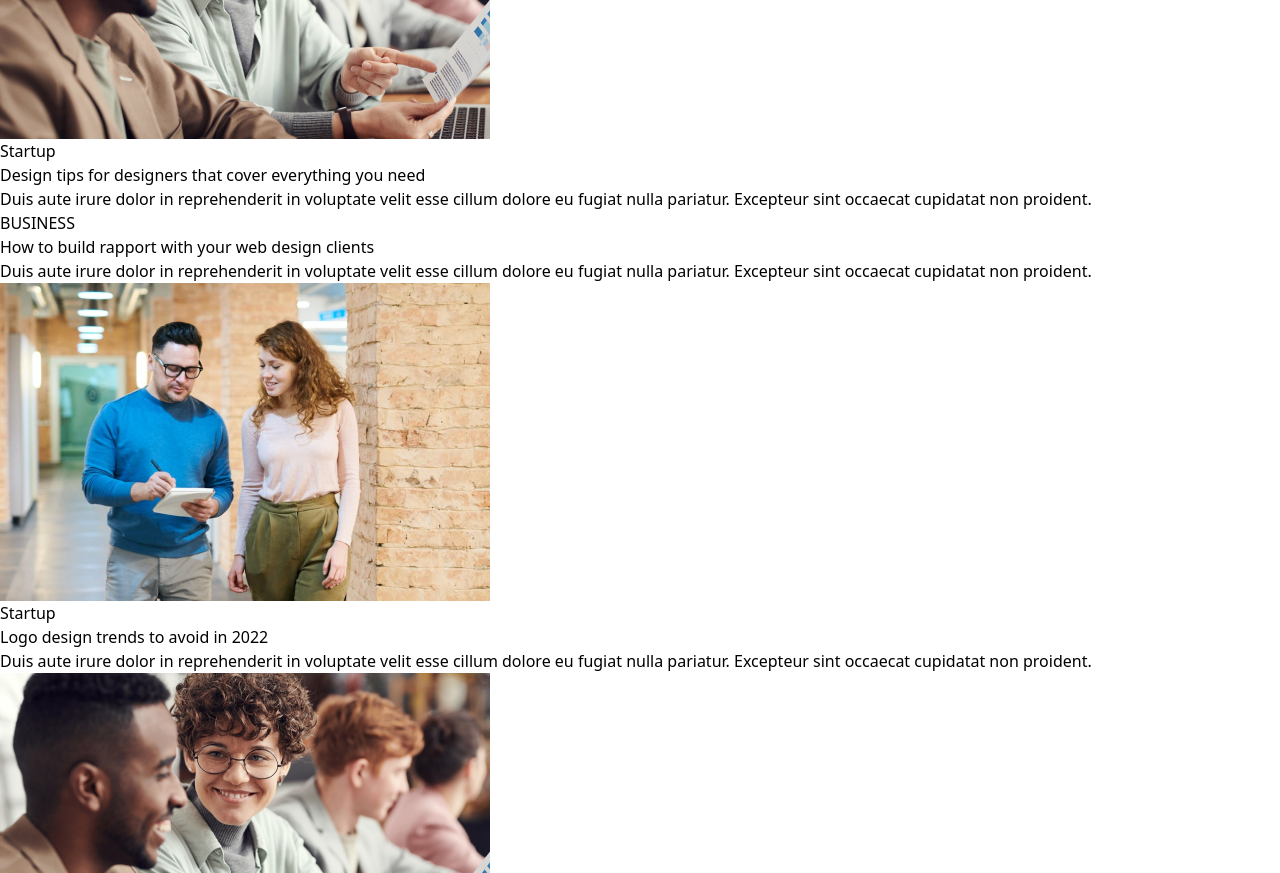
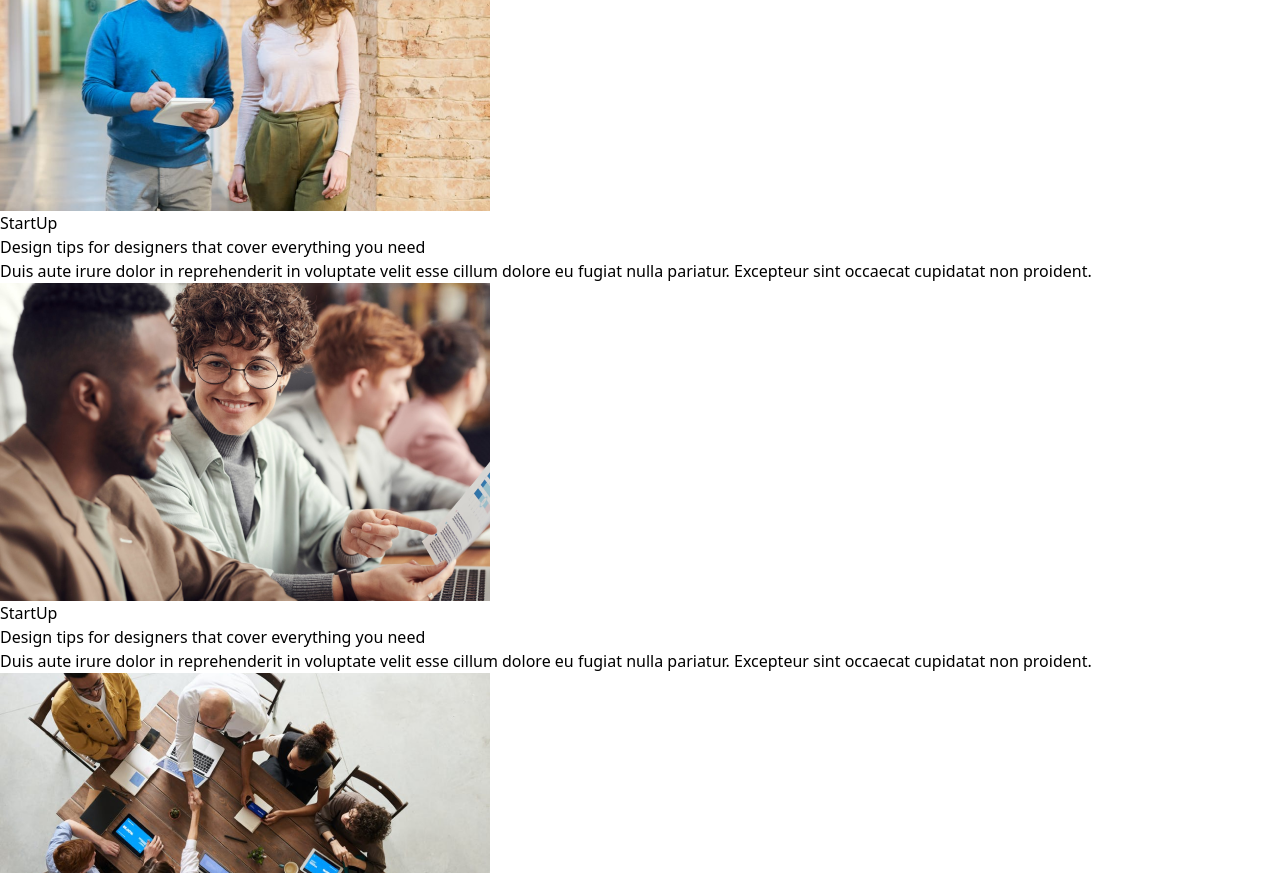
Before and after one commit to AyadAzad/blog-web, a React (Vite) app: page /blog in a window 1280 px wide. Shown: the part 1260-2133 px from the top of the page. Built offline with nearby package versions, Linux system fonts and the light colour scheme.

Commit message:
Edited blog section

```diff
--- a/src/Components/Blogs/AllPosts.tsx
+++ b/src/Components/Blogs/AllPosts.tsx
@@ -1,146 +1,51 @@
-import peopleHandShake from "../../assets/photo-of-people-doing-handshakes-3183197.png";
-import womanLooking from "../../assets/photo-of-woman-looking-at-man-3183173.png";
-import peopleWalking from "../../assets/photo-of-people-walking-on-hallway-3182811.png";
-import womanInfront from "../../assets/two-women-in-front-of-dry-erase-board-1181533.png";
-
+import PostListData from "./PostListData.tsx";
 const AllPosts = () => {
   return (
-    <span className="flex w-full flex-col mt-20 px-20 max-md:max-w-full max-md:mt-10 max-md:px-5">
+      <div className="flex w-full flex-col mt-20 px-20 max-md:max-w-full max-md:mt-10 max-md:px-5">
         <div className="text-gray-800 text-5xl font-bold leading-[63.84px] tracking-tighter self-stretch max-md:max-w-full max-md:text-4xl">
           All posts
         </div>
         <div className="bg-zinc-500 self-stretch shrink-0 h-px mt-9 max-md:max-w-full" />
+
+          {PostListData.map(post => (
         <div className="self-stretch mt-16 max-md:max-w-full max-md:mt-10">
-        <div className="gap-5 flex max-md:flex-col max-md:items-stretch max-md:gap-0">
+              <div key={post.id} className="gap-5 flex max-md:flex-col max-md:items-stretch max-md:gap-0">
                 <div className="flex flex-col items-stretch w-[44%] max-md:w-full max-md:ml-0">
                   <div className="flex grow flex-col items-stretch max-md:max-w-full max-md:mt-8">
                     <img
                         loading="lazy"
-                srcSet={peopleHandShake}
-                className="aspect-[1.73] object-contain object-center w-full overflow-hidden max-md:max-w-full"
-              />
-              <img
-                loading="lazy"
-                srcSet={womanLooking}
-                className="aspect-[1.73] object-contain object-center w-full overflow-hidden mt-16 max-md:max-w-full max-md:mt-10"
+                        srcSet={post.picture}
+                        className="aspect-[1.73] object-contain object-center w-full overflow-hidden max-md:max-w-full max-sm:max-w-full"
+                        alt={`Post ${post.id}`}
                     />
                   </div>
                 </div>
+
                 <div className="flex flex-col items-stretch w-[56%] ml-5 max-md:w-full max-md:ml-0">
               <span className="flex flex-col items-stretch my-auto max-md:max-w-full max-md:mt-10">
                 <div className="text-violet-800 text-base font-semibold leading-5 tracking-[3px] uppercase max-md:max-w-full">
-                Startup
+                  {post.catagory}
                 </div>
                 <div className="text-gray-800 text-4xl font-bold leading-10 tracking-tighter mt-8 max-md:max-w-full">
-                Design tips for designers that cover everything you need
+                  {post.title}
                 </div>
                 <div className="text-zinc-500 text-base leading-7 mt-7 max-md:max-w-full">
-                Duis aute irure dolor in reprehenderit in voluptate velit esse
-                cillum dolore eu fugiat nulla pariatur. Excepteur sint occaecat
-                cupidatat non proident.
-              </div>
-              <div className="text-violet-800 text-base font-semibold leading-5 tracking-[3px] uppercase mt-44 max-md:max-w-full max-md:mt-10">
-                BUSINESS
-              </div>
-              <div className="text-gray-800 text-4xl font-bold leading-10 tracking-tighter mt-8 max-md:max-w-full">
-                How to build rapport with your web design clients
-              </div>
-              <div className="text-zinc-500 text-base leading-7 mt-7 max-md:max-w-full">
-                Duis aute irure dolor in reprehenderit in voluptate velit esse
-                cillum dolore eu fugiat nulla pariatur. Excepteur sint occaecat
-                cupidatat non proident.
+                  {post.text}
                 </div>
               </span>
                 </div>
               </div>
         </div>
-      <div className="self-stretch mt-16 max-md:max-w-full max-md:mt-10">
-        <div className="gap-5 flex max-md:flex-col max-md:items-stretch max-md:gap-0">
-          <div className="flex flex-col items-stretch w-[39%] max-md:w-full max-md:ml-0">
-            <img
-              loading="lazy"
-              srcSet={peopleWalking}
-              className="aspect-[1.54] object-contain object-center w-full overflow-hidden grow max-md:max-w-full max-md:mt-8"
-            />
-          </div>
-          <div className="flex flex-col items-stretch w-[61%] ml-5 max-md:w-full max-md:ml-0">
-            <span className="flex flex-col items-stretch my-auto max-md:max-w-full max-md:mt-10">
-              <div className="text-violet-800 text-base font-semibold leading-5 tracking-[3px] uppercase max-md:max-w-full">
-                Startup
-              </div>
-              <div className="text-gray-800 text-4xl font-bold leading-10 tracking-tighter mt-8 max-md:max-w-full">
-                Logo design trends to avoid in 2022
-              </div>
-              <div className="text-zinc-500 text-base leading-7 mt-7 max-md:max-w-full">
-                Duis aute irure dolor in reprehenderit in voluptate velit esse
-                cillum dolore eu fugiat nulla pariatur. Excepteur sint occaecat
-                cupidatat non proident.
-              </div>
-            </span>
-          </div>
-        </div>
-      </div>
-      <div className="self-stretch mt-16 max-md:max-w-full max-md:mt-10">
-        <div className="gap-5 flex max-md:flex-col max-md:items-stretch max-md:gap-0">
-          <div className="flex flex-col items-stretch w-[39%] max-md:w-full max-md:ml-0">
-            <img
-              loading="lazy"
-              srcSet={womanLooking}
-              className="aspect-[1.54] object-contain object-center w-full overflow-hidden grow max-md:max-w-full max-md:mt-8"
-            />
-          </div>
-          <div className="flex flex-col items-stretch w-[61%] ml-5 max-md:w-full max-md:ml-0">
-            <span className="flex flex-col items-stretch my-auto max-md:max-w-full max-md:mt-10">
-              <div className="text-violet-800 text-base font-semibold leading-5 tracking-[3px] uppercase max-md:max-w-full">
-                TECHNOLOGY
-              </div>
-              <div className="text-gray-800 text-4xl font-bold leading-10 tracking-tighter mt-8 max-md:max-w-full">
-                8 Figma design systems you can download for free today
-              </div>
-              <div className="text-zinc-500 text-base leading-7 mt-7 max-md:max-w-full">
-                Duis aute irure dolor in reprehenderit in voluptate velit esse
-                cillum dolore eu fugiat nulla pariatur. Excepteur sint occaecat
-                cupidatat non proident.
-              </div>
-            </span>
-          </div>
-        </div>
-      </div>
-      <div className="self-stretch mt-16 max-md:max-w-full max-md:mt-10">
-        <div className="gap-5 flex max-md:flex-col max-md:items-stretch max-md:gap-0">
-          <div className="flex flex-col items-stretch w-[39%] max-md:w-full max-md:ml-0">
-            <img
-              loading="lazy"
-              srcSet={womanInfront}
-              className="aspect-[1.54] object-contain object-center w-full overflow-hidden grow max-md:max-w-full max-md:mt-8"
-            />
-          </div>
-          <div className="flex flex-col items-stretch w-[61%] ml-5 max-md:w-full max-md:ml-0">
-            <span className="flex flex-col items-stretch my-auto max-md:max-w-full max-md:mt-10">
-              <div className="text-violet-800 text-base font-semibold leading-5 tracking-[3px] uppercase max-md:max-w-full">
-                ECONOMY
-              </div>
-              <div className="text-gray-800 text-4xl font-bold leading-10 tracking-tighter mt-8 max-md:max-w-full">
-                Font sizes in UI design: The complete guide to follow
-              </div>
-              <div className="text-zinc-500 text-base leading-7 mt-7 max-md:max-w-full">
-                Duis aute irure dolor in reprehenderit in voluptate velit esse
-                cillum dolore eu fugiat nulla pariatur. Excepteur sint occaecat
-                cupidatat non proident.
-              </div>
-            </span>
-          </div>
-        </div>
-      </div>
-      <span className="self-center flex justify-between gap-5 mt-20 items-start max-md:mt-10">
+          ))}
+        <div className="self-center flex justify-between gap-5 mt-20 items-start max-md:mt-10">
           <div className="text-zinc-500 text-center text-2xl font-bold leading-8">
             &lt; Prev{" "}
           </div>
           <div className="text-gray-800 text-center text-3xl font-bold leading-10 tracking-tighter self-stretch">
             Next &gt;
           </div>
-      </span>
-    </span>
+        </div>
+      </div>
   );
 };
 export default AllPosts;
--- /dev/null
+++ b/src/Components/Blogs/PostListData.tsx
@@ -0,0 +1,33 @@
+import womanLooking from "../../assets/photo-of-woman-looking-at-man-3183173.png";
+import peopleWalking from "../../assets/photo-of-people-walking-on-hallway-3182811.png";
+import womanInfront from "../../assets/two-women-in-front-of-dry-erase-board-1181533.png";
+import peopleHandShake from "../../assets/photo-of-people-doing-handshakes-3183197.png";
+const PostListData = [
+    {id:1, picture:womanInfront, catagory:"StartUp",
+        title:"Design tips for designers that cover everything you need",
+        text:" Duis aute irure dolor in reprehenderit in voluptate velit esse\n" +
+            "                cillum dolore eu fugiat nulla pariatur. Excepteur sint occaecat\n" +
+            "                cupidatat non proident."},
+
+    {id:2, picture:peopleWalking, catagory:"StartUp",
+        title:"Design tips for designers that cover everything you need",
+        text:" Duis aute irure dolor in reprehenderit in voluptate velit esse\n" +
+            "                cillum dolore eu fugiat nulla pariatur. Excepteur sint occaecat\n" +
+            "                cupidatat non proident."},
+
+    {id:3, picture:womanLooking, catagory:"StartUp",
+        title:"Design tips for designers that cover everything you need",
+        text:" Duis aute irure dolor in reprehenderit in voluptate velit esse\n" +
+            "                cillum dolore eu fugiat nulla pariatur. Excepteur sint occaecat\n" +
+            "                cupidatat non proident."},
+
+    {id:4, picture:peopleHandShake, catagory:"StartUp",
+        title:"Design tips for designers that cover everything you need",
+        text:" Duis aute irure dolor in reprehenderit in voluptate velit esse\n" +
+            "                cillum dolore eu fugiat nulla pariatur. Excepteur sint occaecat\n" +
+            "                cupidatat non proident."}
+
+
+
+]
+export default PostListData
--- a/src/Components/homePage/ChooseCategory.tsx
+++ b/src/Components/homePage/ChooseCategory.tsx
@@ -9,7 +9,7 @@ const ChooseCategory = () => {
       <p className="pb-11 font-bold text-3xl pt-32 text-center">
         Choose A Catagory
       </p>
-      <div className="flex flex-row pb-20 w-10/12 ml-32">
+      <div className="flex flex-row pb-20 w-10/12 ml-32 max-sm:flex max-sm:flex-col max-sm:ml-auto max-sm:mr-auto ">
         <div className="border-2 border-solid border-slate-300 mx-5 my-5 px-4 pt-4 hover:bg-amber-300">
           <img src={business}></img>
           <p className="pb-5 font-bold text-2xl">Business</p>
@@ -17,7 +17,7 @@ const ChooseCategory = () => {
             Lorem ipsum dolor sit amet, consectetuer adipiscing elit.
           </p>
         </div>
-        <div className="border-2 border-solid border-slate-300 mx-5 my-5 px-4 pt-4 hover:bg-amber-300">
+        <div className="border-2 border-solid border-slate-300 mx-5 my-5 px-4 pt-4 hover:bg-amber-300 ">
           <a href="/blogPost">
             <img className="pt-4" src={startap}></img>
             <p className="pt-2 pb-5 font-bold text-2xl">Startup</p>
```
Lines whose indentation alone changed are shown as unchanged.
